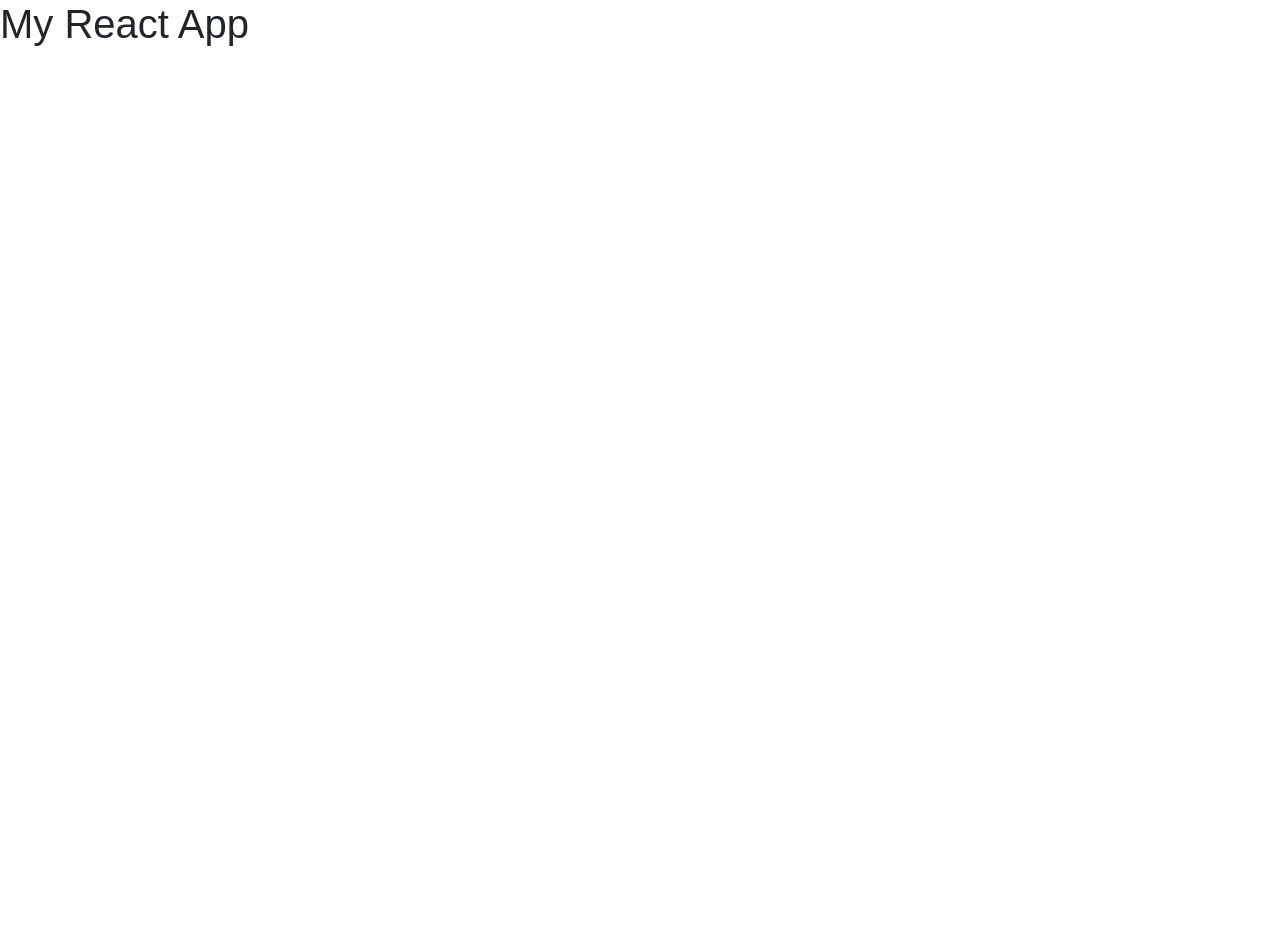
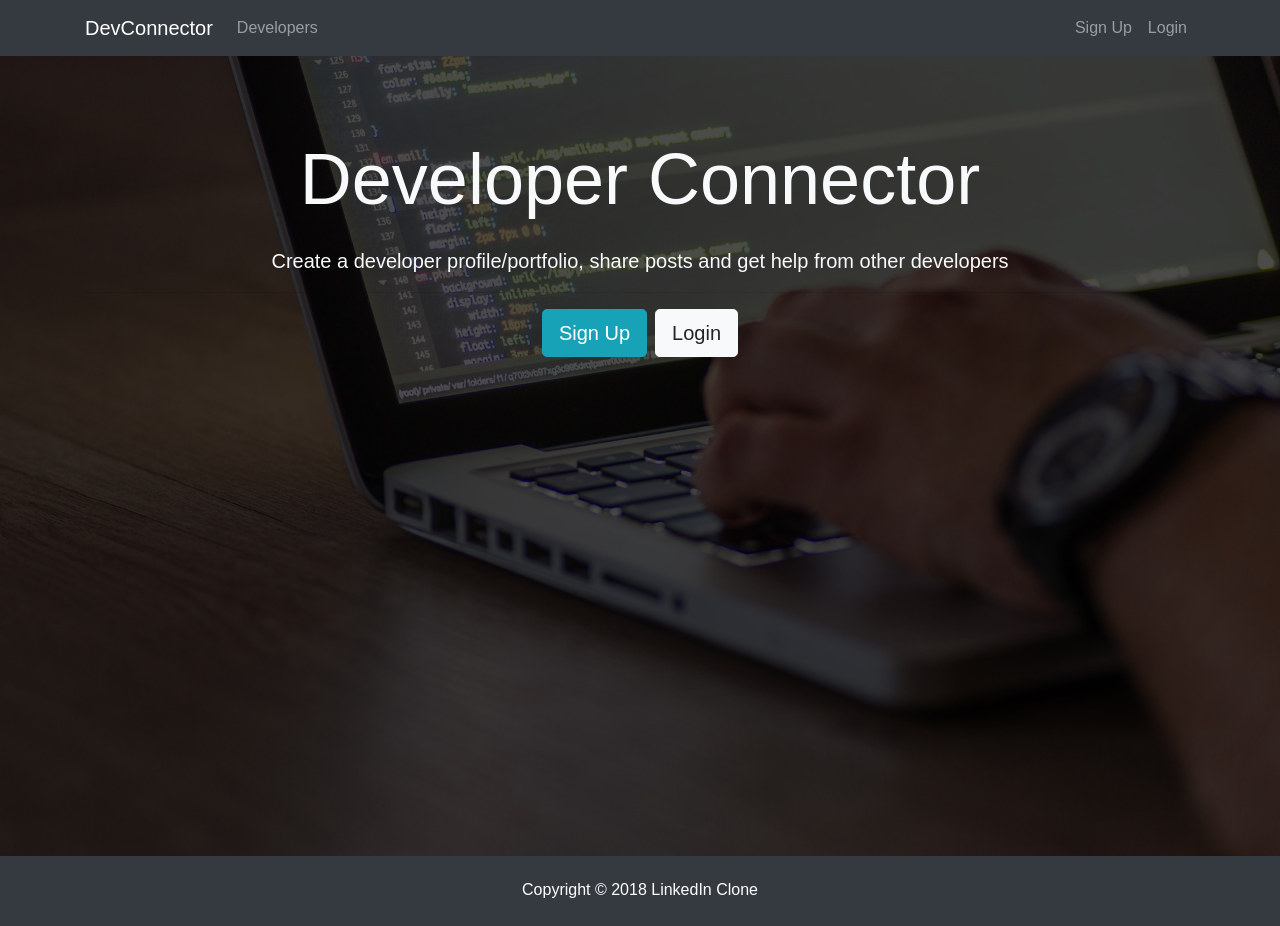
Before and after one commit to jylock/linkedin-clone, a React (Create React App) app in the folder client/: page / in a window 1280 px wide. Before the commit the page ends 800 px from the top, so only its background shows below. Built offline with nearby package versions, Linux system fonts and the light colour scheme.

Commit message:
basic layout

```diff
--- a/client/src/App.js
+++ b/client/src/App.js
@@ -1,11 +1,18 @@
 import React, {Component} from 'react';
+
+import Navbar from './components/layout/Navbar';
+import Footer from './components/layout/Footer';
+import Landing from './components/layout/Landing';
+
 import './App.css';
 
 class App extends Component {
   render() {
     return (
       <div className="App">
-        <h1>My React App</h1>
+        <Navbar />
+        <Landing />
+        <Footer />
       </div>);
   }
 }
--- /dev/null
+++ b/client/src/components/layout/Footer.js
@@ -0,0 +1,9 @@
+import React from 'react'
+
+export default () => {
+  return (
+    <footer className="bg-dark text-white mt-5 p-4 text-center">
+      Copyright &copy; {new Date().getFullYear()} LinkedIn Clone
+    </footer>
+  )
+}
--- /dev/null
+++ b/client/src/components/layout/Landing.js
@@ -0,0 +1,27 @@
+import React, {Component} from 'react'
+
+class Landing extends Component {
+  render() {
+    return (
+      <div className="landing">
+        <div className="dark-overlay landing-inner text-light">
+          <div className="container">
+            <div className="row">
+              <div className="col-md-12 text-center">
+                <h1 className="display-3 mb-4">Developer Connector
+                </h1>
+                <p className="lead">
+                  Create a developer profile/portfolio, share posts and get help from other developers</p>
+                <hr/>
+                <a href="register.html" className="btn btn-lg btn-info mr-2">Sign Up</a>
+                <a href="login.html" className="btn btn-lg btn-light">Login</a>
+              </div>
+            </div>
+          </div>
+        </div>
+      </div>
+  )
+  }
+}
+
+export default Landing;
--- /dev/null
+++ b/client/src/components/layout/Navbar.js
@@ -0,0 +1,36 @@
+import React, {Component} from 'react'
+
+class Navbar extends Component {
+  render() {
+    return (
+      <nav className="navbar navbar-expand-sm navbar-dark bg-dark mb-4">
+        <div className="container">
+          <a className="navbar-brand" href="landing.html">DevConnector</a>
+          <button className="navbar-toggler" type="button" data-toggle="collapse" data-target="#mobile-nav">
+            <span className="navbar-toggler-icon"></span>
+          </button>
+
+          <div className="collapse navbar-collapse" id="mobile-nav">
+            <ul className="navbar-nav mr-auto">
+              <li className="nav-item">
+                <a className="nav-link" href="profiles.html">
+                  Developers
+                </a>
+              </li>
+            </ul>
+
+            <ul className="navbar-nav ml-auto">
+              <li className="nav-item">
+                <a className="nav-link" href="register.html">Sign Up</a>
+              </li>
+              <li className="nav-item">
+                <a className="nav-link" href="login.html">Login</a>
+              </li>
+            </ul>
+          </div>
+        </div>
+      </nav>)
+  }
+}
+
+export default Navbar;
```
